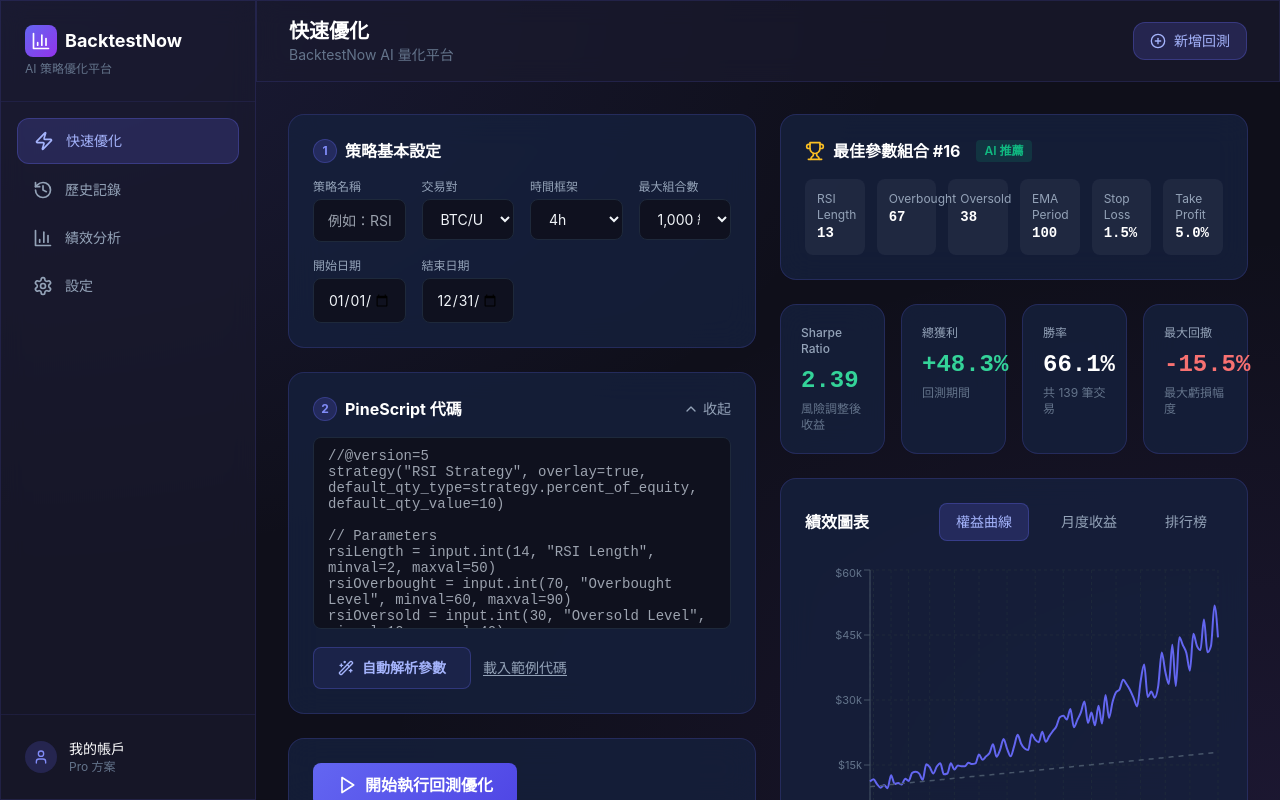
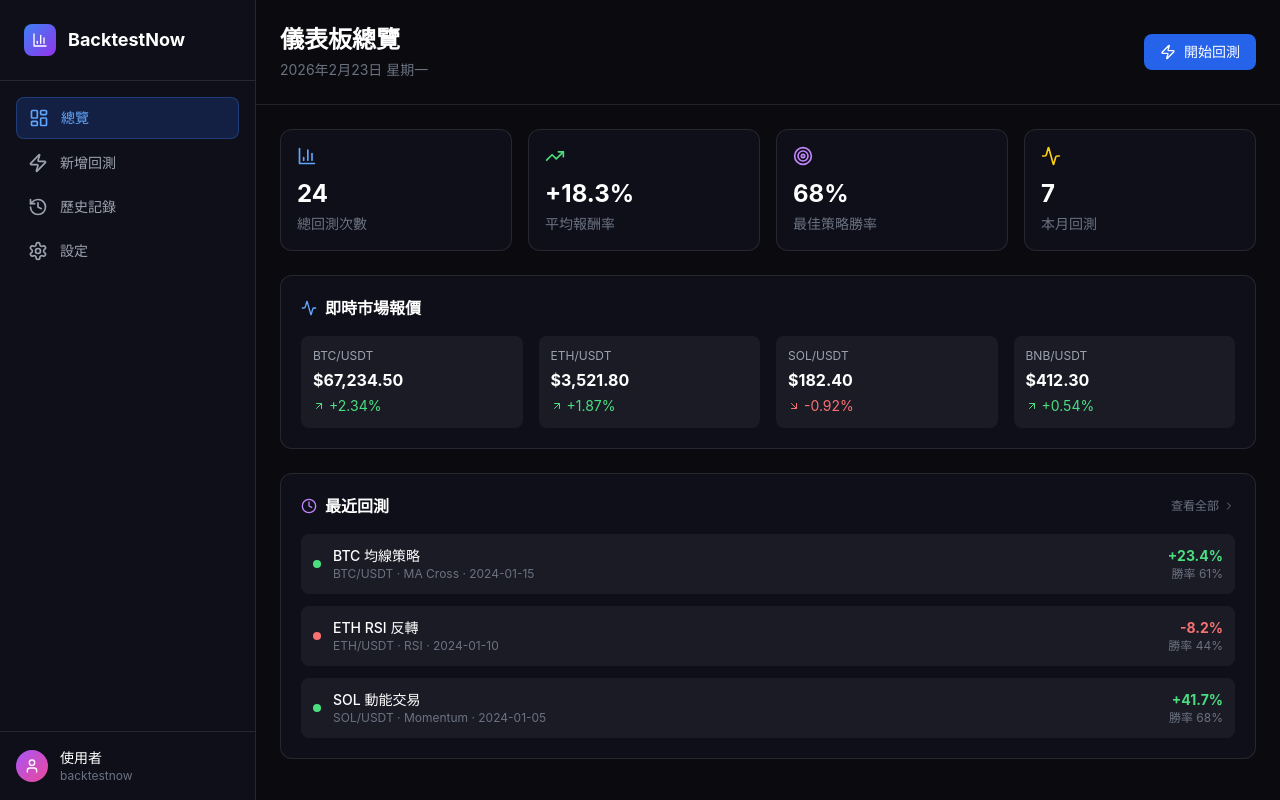
Before and after one commit to nasamaxsai/backtestnow, a Next.js app: page /dashboard in a window 1280 px wide. Built offline with nearby package versions, Linux system fonts and the light colour scheme.

Commit message:
fix: remove missing OptimizePanel and ResultsPanel imports, self-contained dashboard

```diff
--- a/src/app/dashboard/page.tsx
+++ b/src/app/dashboard/page.tsx
@@ -2,240 +2,217 @@
 import { useState } from "react";
 import Link from "next/link";
 import {
-  BarChart3, Zap, History, Settings, PlusCircle,
-  TrendingUp, TrendingDown, Activity, Target,
-  LayoutDashboard, User
+  BarChart3, Zap, History, Settings,
+  TrendingUp, Activity, Target,
+  LayoutDashboard, User, ChevronRight, Clock,
+  ArrowUpRight, ArrowDownRight
 } from "lucide-react";
-import OptimizePanel from "@/components/OptimizePanel";
-import ResultsPanel from "@/components/ResultsPanel";
 
-const NAV_ITEMS = [
-  { icon: <Zap className="w-5 h-5" />, label: "快速優化", id: "optimize" },
-  { icon: <History className="w-5 h-5" />, label: "歷史記錄", id: "history" },
-  { icon: <BarChart3 className="w-5 h-5" />, label: "績效分析", id: "analytics" },
-  { icon: <Settings className="w-5 h-5" />, label: "設定", id: "settings" },
-];
-
-const MOCK_HISTORY: {
+interface HistoryItem {
   id: number;
   name: string;
   symbol: string;
-  timeframe: string;
-  status: string;
-  sharpe: number | null;
-  winrate: number | null;
-  profit: number | null;
+  strategy: string;
+  returnPct: number;
+  winRate: number;
   date: string;
-}[] = [
-  { id: 1, name: "BTC RSI 策略", symbol: "BTC/USDT", timeframe: "4h", status: "completed", sharpe: 2.34, winrate: 67.3, profit: 142.5, date: "2026-02-20" },
-  { id: 2, name: "ETH 均線策略", symbol: "ETH/USDT", timeframe: "1h", status: "completed", sharpe: 1.87, winrate: 61.2, profit: 89.3, date: "2026-02-18" },
-  { id: 3, name: "SOL 動量策略", symbol: "SOL/USDT", timeframe: "15m", status: "running", sharpe: null, winrate: null, profit: null, date: "2026-02-23" },
+  status: "profit" | "loss";
+}
+
+const MOCK_HISTORY: HistoryItem[] = [
+  { id: 1, name: "BTC 均線策略", symbol: "BTC/USDT", strategy: "MA Cross", returnPct: 23.4, winRate: 61, date: "2024-01-15", status: "profit" },
+  { id: 2, name: "ETH RSI 反轉", symbol: "ETH/USDT", strategy: "RSI", returnPct: -8.2, winRate: 44, date: "2024-01-10", status: "loss" },
+  { id: 3, name: "SOL 動能交易", symbol: "SOL/USDT", strategy: "Momentum", returnPct: 41.7, winRate: 68, date: "2024-01-05", status: "profit" },
+  { id: 4, name: "BTC 布林通道", symbol: "BTC/USDT", strategy: "Bollinger", returnPct: 12.1, winRate: 55, date: "2023-12-28", status: "profit" },
+  { id: 5, name: "ETH MACD 策略", symbol: "ETH/USDT", strategy: "MACD", returnPct: -3.5, winRate: 48, date: "2023-12-20", status: "loss" },
 ];
 
+const MARKET_DATA = [
+  { symbol: "BTC/USDT", price: "67,234.50", change: "+2.34%", positive: true },
+  { symbol: "ETH/USDT", price: "3,521.80", change: "+1.87%", positive: true },
+  { symbol: "SOL/USDT", price: "182.40", change: "-0.92%", positive: false },
+  { symbol: "BNB/USDT", price: "412.30", change: "+0.54%", positive: true },
+];
+
+const STATS = [
+  { label: "總回測次數", value: "24", icon: BarChart3, color: "text-blue-400" },
+  { label: "平均報酬率", value: "+18.3%", icon: TrendingUp, color: "text-green-400" },
+  { label: "最佳策略勝率", value: "68%", icon: Target, color: "text-purple-400" },
+  { label: "本月回測", value: "7", icon: Activity, color: "text-yellow-400" },
+];
+
+function HistoryTable({ items }: { items: HistoryItem[] }) {
+  return (
+    <div className="space-y-3">
+      {items.map((item) => (
+        <div
+          key={item.id}
+          className="flex items-center justify-between p-3 bg-white/5 hover:bg-white/10 rounded-lg transition-colors cursor-pointer"
+        >
+          <div className="flex items-center gap-3">
+            <div className={`w-2 h-2 rounded-full ${item.status === "profit" ? "bg-green-400" : "bg-red-400"}`} />
+            <div>
+              <p className="text-sm font-medium">{item.name}</p>
+              <p className="text-xs text-gray-500">{item.symbol} · {item.strategy} · {item.date}</p>
+            </div>
+          </div>
+          <div className="text-right">
+            <p className={`text-sm font-bold ${item.status === "profit" ? "text-green-400" : "text-red-400"}`}>
+              {item.returnPct > 0 ? "+" : ""}{item.returnPct}%
+            </p>
+            <p className="text-xs text-gray-500">勝率 {item.winRate}%</p>
+          </div>
+        </div>
+      ))}
+    </div>
+  );
+}
+
 export default function DashboardPage() {
-  const [activeTab, setActiveTab] = useState("optimize");
-  const [selectedResult, setSelectedResult] = useState<number | null>(null);
+  const [activeTab, setActiveTab] = useState<"overview" | "history">("overview");
 
   return (
-    <div className="flex h-screen gradient-bg overflow-hidden">
-      {/* Sidebar */}
-      <aside className="w-64 flex-shrink-0 glass border-r border-indigo-500/10 flex flex-col">
-        <div className="p-6 border-b border-indigo-500/10">
-          <Link href="/" className="flex items-center gap-2">
-            <div className="w-8 h-8 rounded-lg bg-gradient-to-br from-indigo-500 to-purple-600 flex items-center justify-center">
-              <BarChart3 className="w-5 h-5 text-white" />
+    <div className="min-h-screen bg-[#0a0a0f] text-white flex">
+      <aside className="w-64 bg-[#0f0f1a] border-r border-white/10 flex flex-col">
+        <div className="p-6 border-b border-white/10">
+          <div className="flex items-center gap-3">
+            <div className="w-8 h-8 rounded-lg bg-gradient-to-br from-blue-500 to-purple-600 flex items-center justify-center">
+              <BarChart3 className="w-4 h-4 text-white" />
             </div>
-            <span className="font-bold text-white text-lg">BacktestNow</span>
-          </Link>
-          <p className="text-slate-500 text-xs mt-1">AI 策略優化平台</p>
+            <span className="font-bold text-lg">BacktestNow</span>
+          </div>
         </div>
 
         <nav className="flex-1 p-4 space-y-1">
-          {NAV_ITEMS.map((item) => (
           <button
-              key={item.id}
-              onClick={() => setActiveTab(item.id)}
-              className={`w-full flex items-center gap-3 px-4 py-3 rounded-xl text-sm font-medium transition-all ${
-                activeTab === item.id
-                  ? "bg-indigo-500/20 text-indigo-300 border border-indigo-500/30"
-                  : "text-slate-400 hover:text-white hover:bg-white/5"
+            onClick={() => setActiveTab("overview")}
+            className={`w-full flex items-center gap-3 px-3 py-2.5 rounded-lg text-sm transition-all ${
+              activeTab === "overview"
+                ? "bg-blue-600/20 text-blue-400 border border-blue-500/30"
+                : "text-gray-400 hover:bg-white/5 hover:text-white"
             }`}
           >
-              {item.icon}
-              {item.label}
+            <LayoutDashboard className="w-5 h-5" />
+            總覽
           </button>
-          ))}
+          <Link
+            href="/dashboard/backtest"
+            className="w-full flex items-center gap-3 px-3 py-2.5 rounded-lg text-sm text-gray-400 hover:bg-white/5 hover:text-white transition-all"
+          >
+            <Zap className="w-5 h-5" />
+            新增回測
+          </Link>
+          <button
+            onClick={() => setActiveTab("history")}
+            className={`w-full flex items-center gap-3 px-3 py-2.5 rounded-lg text-sm transition-all ${
+              activeTab === "history"
+                ? "bg-blue-600/20 text-blue-400 border border-blue-500/30"
+                : "text-gray-400 hover:bg-white/5 hover:text-white"
+            }`}
+          >
+            <History className="w-5 h-5" />
+            歷史記錄
+          </button>
+          <button className="w-full flex items-center gap-3 px-3 py-2.5 rounded-lg text-sm text-gray-400 hover:bg-white/5 hover:text-white transition-all">
+            <Settings className="w-5 h-5" />
+            設定
+          </button>
         </nav>
 
-        <div className="p-4 border-t border-indigo-500/10">
-          <div className="flex items-center gap-3 px-2 py-2">
-            <div className="w-8 h-8 rounded-full bg-indigo-500/20 flex items-center justify-center">
-              <User className="w-4 h-4 text-indigo-400" />
+        <div className="p-4 border-t border-white/10">
+          <div className="flex items-center gap-3">
+            <div className="w-8 h-8 rounded-full bg-gradient-to-br from-purple-500 to-pink-500 flex items-center justify-center">
+              <User className="w-4 h-4 text-white" />
             </div>
-            <div className="text-sm">
-              <p className="text-white font-medium">我的帳戶</p>
-              <p className="text-slate-500 text-xs">Pro 方案</p>
+            <div className="flex-1 min-w-0">
+              <p className="text-sm font-medium truncate">使用者</p>
+              <p className="text-xs text-gray-500 truncate">backtestnow</p>
             </div>
           </div>
         </div>
       </aside>
 
-      {/* Main Content */}
-      <main className="flex-1 overflow-hidden flex flex-col">
-        <header className="glass border-b border-indigo-500/10 px-8 py-4 flex items-center justify-between">
+      <main className="flex-1 overflow-auto">
+        <header className="p-6 border-b border-white/10 flex items-center justify-between">
           <div>
-            <h1 className="text-xl font-bold text-white">
-              {NAV_ITEMS.find((i) => i.id === activeTab)?.label}
+            <h1 className="text-2xl font-bold">
+              {activeTab === "overview" ? "儀表板總覽" : "回測歷史記錄"}
             </h1>
-            <p className="text-slate-500 text-sm">BacktestNow AI 量化平台</p>
+            <p className="text-gray-500 text-sm mt-1">
+              {new Date().toLocaleDateString("zh-TW", {
+                year: "numeric", month: "long", day: "numeric", weekday: "long"
+              })}
+            </p>
           </div>
-          <div className="flex items-center gap-3">
-            <Link href="/dashboard/backtest">
-              <button className="flex items-center gap-2 px-4 py-2 bg-indigo-500/20 hover:bg-indigo-500/30 border border-indigo-500/30 rounded-xl text-indigo-300 text-sm font-medium transition-all">
-                <PlusCircle className="w-4 h-4" />
-                新增回測
-              </button>
+          <Link
+            href="/dashboard/backtest"
+            className="flex items-center gap-2 px-4 py-2 bg-blue-600 hover:bg-blue-500 rounded-lg text-sm font-medium transition-colors"
+          >
+            <Zap className="w-4 h-4" />
+            開始回測
           </Link>
-          </div>
         </header>
 
-        <div className="flex-1 overflow-auto p-8">
-          {activeTab === "optimize" && (
-            <div className="grid grid-cols-1 xl:grid-cols-2 gap-6">
-              <OptimizePanel />
-              <ResultsPanel
-                selectedResult={selectedResult}
-                onSelectResult={setSelectedResult}
-              />
+        <div className="p-6 space-y-6">
+          {activeTab === "overview" && (
+            <>
+              <div className="grid grid-cols-2 lg:grid-cols-4 gap-4">
+                {STATS.map((stat, i) => {
+                  const Icon = stat.icon;
+                  return (
+                    <div key={i} className="bg-[#0f0f1a] border border-white/10 rounded-xl p-4">
+                      <div className={`${stat.color} mb-3`}><Icon className="w-5 h-5" /></div>
+                      <p className="text-2xl font-bold">{stat.value}</p>
+                      <p className="text-gray-500 text-sm mt-1">{stat.label}</p>
                     </div>
+                  );
+                })}
+              </div>
+
+              <div className="bg-[#0f0f1a] border border-white/10 rounded-xl p-5">
+                <h2 className="text-base font-semibold mb-4 flex items-center gap-2">
+                  <Activity className="w-4 h-4 text-blue-400" />
+                  即時市場報價
+                </h2>
+                <div className="grid grid-cols-2 lg:grid-cols-4 gap-4">
+                  {MARKET_DATA.map((m, i) => (
+                    <div key={i} className="bg-white/5 rounded-lg p-3">
+                      <p className="text-gray-400 text-xs mb-1">{m.symbol}</p>
+                      <p className="font-bold">${m.price}</p>
+                      <p className={`text-sm flex items-center gap-1 mt-1 ${m.positive ? "text-green-400" : "text-red-400"}`}>
+                        {m.positive ? <ArrowUpRight className="w-3 h-3" /> : <ArrowDownRight className="w-3 h-3" />}
+                        {m.change}
+                      </p>
+                    </div>
+                  ))}
+                </div>
+              </div>
+
+              <div className="bg-[#0f0f1a] border border-white/10 rounded-xl p-5">
+                <div className="flex items-center justify-between mb-4">
+                  <h2 className="text-base font-semibold flex items-center gap-2">
+                    <Clock className="w-4 h-4 text-purple-400" />
+                    最近回測
+                  </h2>
+                  <button
+                    onClick={() => setActiveTab("history")}
+                    className="text-xs text-gray-500 hover:text-white flex items-center gap-1 transition-colors"
+                  >
+                    查看全部 <ChevronRight className="w-3 h-3" />
+                  </button>
+                </div>
+                <HistoryTable items={MOCK_HISTORY.slice(0, 3)} />
+              </div>
+            </>
           )}
 
           {activeTab === "history" && (
-            <div className="space-y-4">
-              <div className="flex items-center justify-between">
-                <h2 className="text-lg font-semibold text-white">歷史回測記錄</h2>
-                <span className="text-slate-500 text-sm">{MOCK_HISTORY.length} 筆記錄</span>
-              </div>
-              {MOCK_HISTORY.map((run) => (
-                <div
-                  key={run.id}
-                  className="glass rounded-2xl p-5 border border-indigo-500/10 hover:border-indigo-500/30 transition-all"
-                >
-                  <div className="flex items-center justify-between">
-                    <div className="flex items-center gap-3">
-                      <div
-                        className={`w-2 h-2 rounded-full ${
-                          run.status === "completed"
-                            ? "bg-emerald-400"
-                            : "bg-yellow-400 animate-pulse"
-                        }`}
-                      />
-                      <div>
-                        <p className="text-white font-medium">{run.name}</p>
-                        <p className="text-slate-500 text-sm">
-                          {run.symbol} · {run.timeframe} · {run.date}
-                        </p>
-                      </div>
-                    </div>
-                    {run.status === "completed" && (
-                      <div className="flex items-center gap-6 text-sm">
-                        <div className="text-center">
-                          <p className="text-slate-500">Sharpe</p>
-                          <p className="text-white font-semibold">{run.sharpe}</p>
-                        </div>
-                        <div className="text-center">
-                          <p className="text-slate-500">勝率</p>
-                          <p className="text-emerald-400 font-semibold">{run.winrate}%</p>
-                        </div>
-                        <div className="text-center">
-                          <p className="text-slate-500">獲利</p>
-                          <p
-                            className={`font-semibold ${
-                              (run.profit ?? 0) > 0 ? "text-emerald-400" : "text-red-400"
-                            }`}
-                          >
-                            {(run.profit ?? 0) > 0 ? "+" : ""}
-                            {run.profit}%
-                          </p>
-                        </div>
-                      </div>
-                    )}
-                    {run.status === "running" && (
-                      <span className="text-yellow-400 text-sm flex items-center gap-1">
-                        <Activity className="w-4 h-4" /> 執行中...
-                      </span>
-                    )}
-                  </div>
-                </div>
-              ))}
-            </div>
-          )}
-
-          {activeTab === "analytics" && (
-            <div className="grid grid-cols-1 md:grid-cols-3 gap-4">
-              {[
-                {
-                  label: "總回測次數",
-                  value: "3",
-                  icon: <Target className="w-5 h-5" />,
-                  color: "indigo",
-                },
-                {
-                  label: "平均勝率",
-                  value: "64.3%",
-                  icon: <TrendingUp className="w-5 h-5" />,
-                  color: "emerald",
-                },
-                {
-                  label: "最佳 Sharpe",
-                  value: "2.34",
-                  icon: <Activity className="w-5 h-5" />,
-                  color: "purple",
-                },
-              ].map((stat) => (
-                <div
-                  key={stat.label}
-                  className="glass rounded-2xl p-6 border border-indigo-500/10"
-                >
-                  <div className="flex items-center gap-3 mb-3">
-                    <div
-                      className={`w-10 h-10 rounded-xl bg-${stat.color}-500/20 flex items-center justify-center text-${stat.color}-400`}
-                    >
-                      {stat.icon}
-                    </div>
-                    <p className="text-slate-400 text-sm">{stat.label}</p>
-                  </div>
-                  <p className="text-3xl font-bold text-white">{stat.value}</p>
-                </div>
-              ))}
-            </div>
-          )}
-
-          {activeTab === "settings" && (
-            <div className="glass rounded-2xl p-8 border border-indigo-500/10 max-w-lg">
-              <h2 className="text-lg font-semibold text-white mb-6">帳戶設定</h2>
-              <div className="space-y-4">
-                <div>
-                  <label className="text-slate-400 text-sm">預設交易所</label>
-                  <div className="mt-1 bg-white/5 rounded-xl px-4 py-3 text-white border border-white/10">
-                    Binance
-                  </div>
-                </div>
-                <div>
-                  <label className="text-slate-400 text-sm">API 金鑰狀態</label>
-                  <div className="mt-1 flex items-center gap-2">
-                    <div className="w-2 h-2 rounded-full bg-emerald-400" />
-                    <span className="text-emerald-400 text-sm">已連接</span>
-                  </div>
-                </div>
-                <div>
-                  <label className="text-slate-400 text-sm">方案</label>
-                  <div className="mt-1 bg-white/5 rounded-xl px-4 py-3 text-white border border-white/10 flex items-center justify-between">
-                    <span>Pro 方案</span>
-                    <span className="text-indigo-400 text-sm">升級</span>
-                  </div>
-                </div>
-              </div>
+            <div className="bg-[#0f0f1a] border border-white/10 rounded-xl p-5">
+              <h2 className="text-base font-semibold mb-4 flex items-center gap-2">
+                <History className="w-4 h-4 text-purple-400" />
+                所有回測記錄
+              </h2>
+              <HistoryTable items={MOCK_HISTORY} />
             </div>
           )}
         </div>
```
Lines whose indentation alone changed are shown as unchanged.
